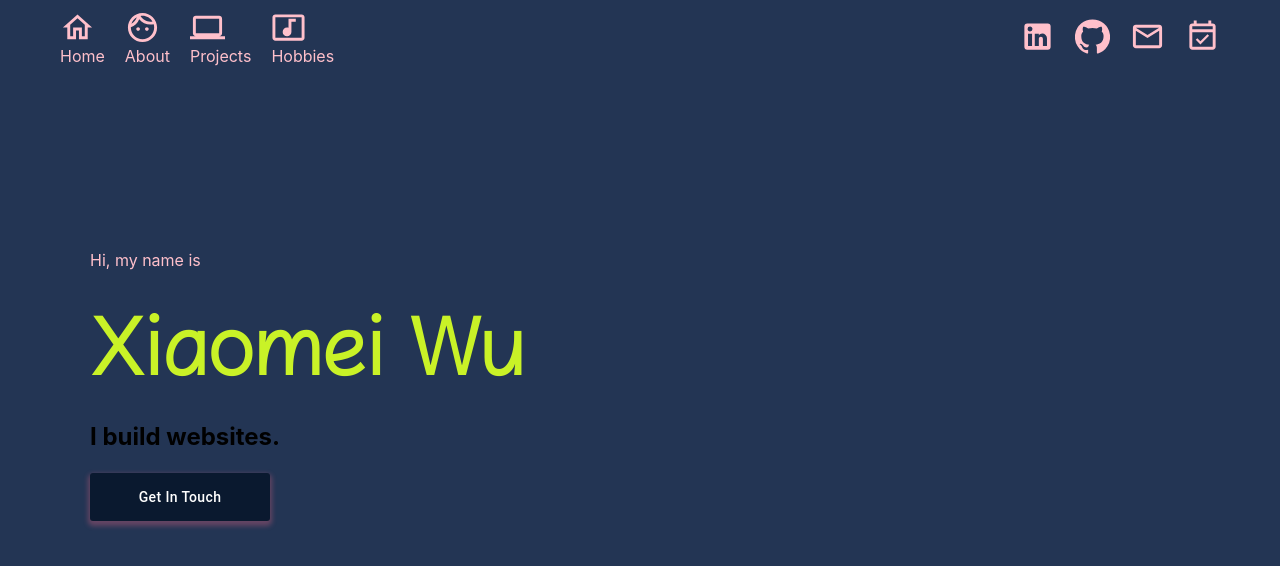
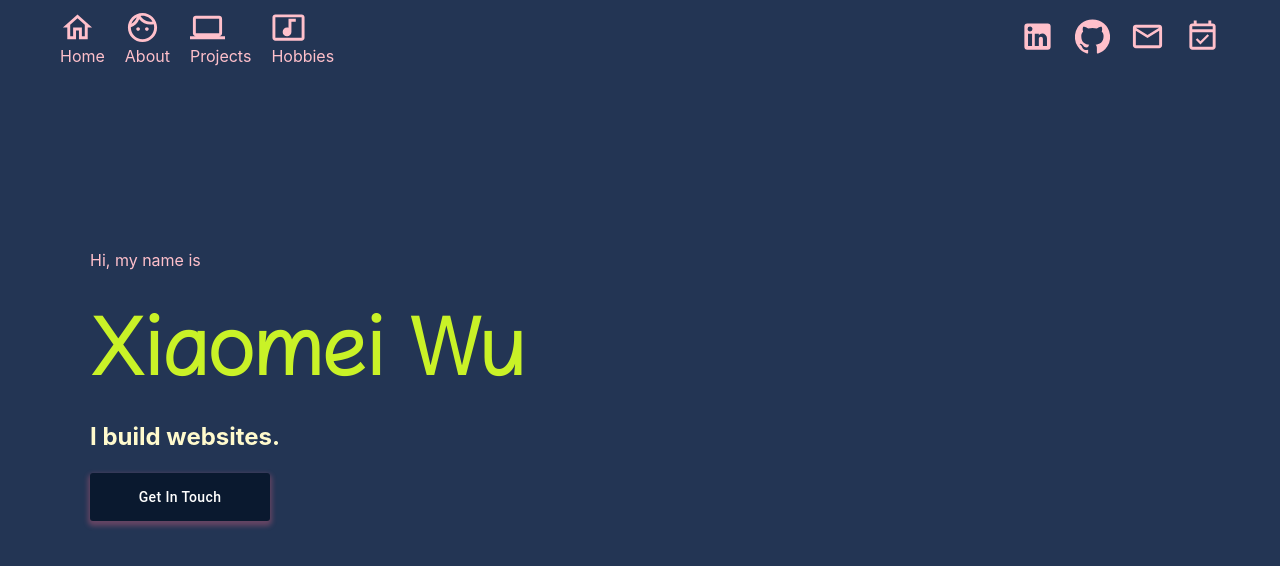
Before and after one commit to Xiaomei-Design/portfolio, a React (Create React App) app in the folder client/: page / in a window 1280 px wide. Shown: the top 566 px of the page. Built offline with nearby package versions, Linux system fonts and the light colour scheme; a web font is replaced by a local one.

Commit message:
small changes

```diff
--- a/client/src/components/Header.js
+++ b/client/src/components/Header.js
@@ -6,7 +6,7 @@ import Buttons from '../components/Buttons'
 const Headline = styled.h1`
   font-family: 'Magnum';
   font-size: 80px;
-  font-weight: 500px;
+  font-weight: 800px;
   margin: 0;
   padding: 0;
   display: inline;
@@ -23,13 +23,17 @@ const Wrapper = styled.div`
   justify-content: center;
 `
 
+const Headline2 = styled.h2`
+  color: #fffacd
+`
+
 const Header = () => {
   return (
     <Wrapper>
       <div style={{paddingLeft: "40px"}}>
       <p>Hi, my name is</p>
       <Headline>Xiaomei Wu</Headline>
-      <h2>I build websites.</h2>
+      <Headline2>I build websites.</Headline2>
       <Buttons title="Get in touch" />
       </div>
       {/* <img src={backgroundImg}/> */}
```
Also changed, not shown: 1 other file (tests, documents, lock files or other folders).
